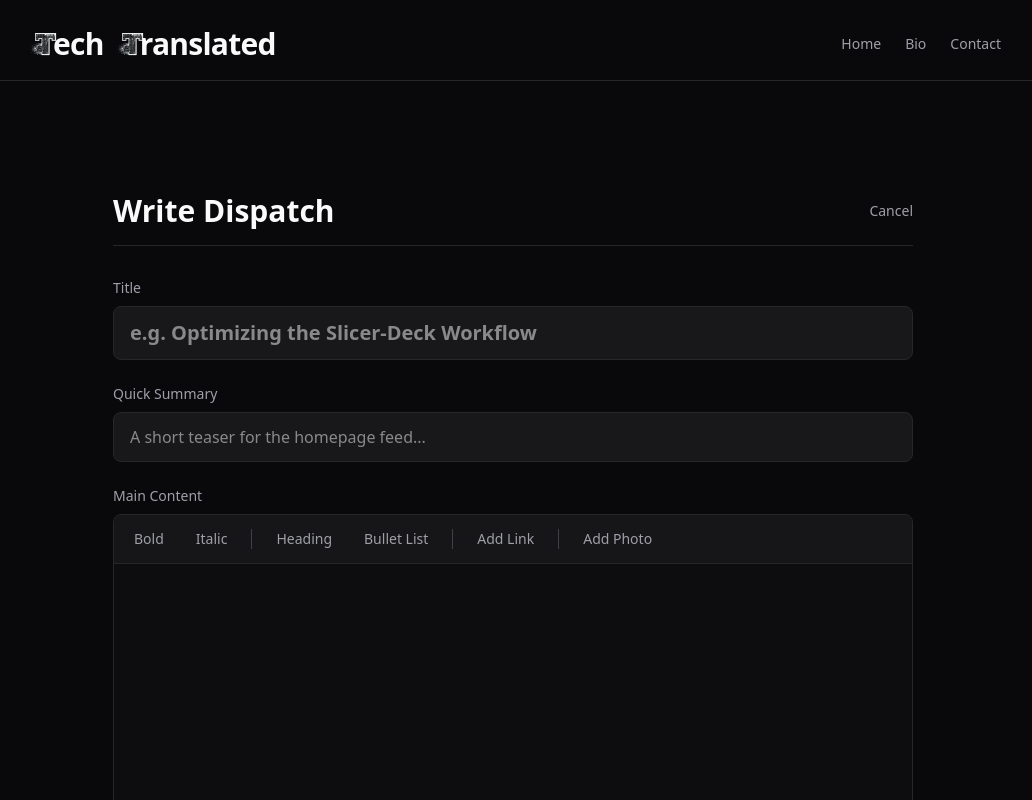
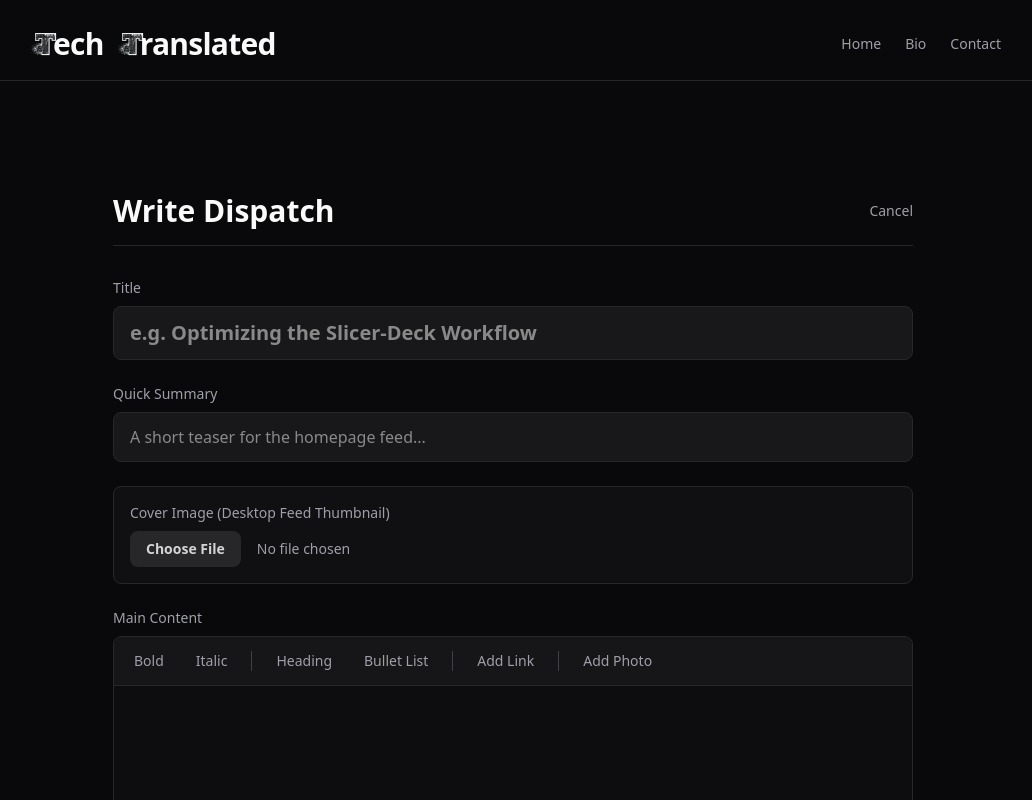
Before and after one commit to Jhinkemeyer/tech-translated, a Next.js app: page /admin/editor in a window 1280 px wide. Shown: the top 800 px of the page, without its empty margins (127-1159 px from the left). Built offline with nearby package versions, Linux system fonts and the light colour scheme; no server answers; sample sign-in values are in the browser's storage.

Commit message:
Feature: Added cover image uploads and desktop thumbnails

```diff
--- a/app/admin/editor/page.tsx
+++ b/app/admin/editor/page.tsx
@@ -1,7 +1,8 @@
 "use client";
 
 import { useState, useEffect } from "react";
-import { auth, db } from "../../../lib/firebase";
+// NEW: Added 'storage' to your firebase imports
+import { auth, db, storage } from "../../../lib/firebase";
 import { onAuthStateChanged } from "firebase/auth";
 import {
   collection,
@@ -9,6 +10,8 @@ import {
   serverTimestamp,
   getDocs,
 } from "firebase/firestore";
+// NEW: Added Firebase storage imports for uploading
+import { ref, uploadBytes, getDownloadURL } from "firebase/storage";
 import { useRouter } from "next/navigation";
 import Link from "next/link";
 import RichTextEditor from "../../../components/RichTextEditor";
@@ -17,6 +20,9 @@ export default function Editor() {
   const [title, setTitle] = useState("");
   const [summary, setSummary] = useState("");
   const [content, setContent] = useState("");
+  // NEW: State for the cover image
+  const [coverImage, setCoverImage] = useState("");
+  const [isUploadingImage, setIsUploadingImage] = useState(false);
   const [isSubmitting, setIsSubmitting] = useState(false);
   const router = useRouter();
 
@@ -26,6 +32,29 @@ export default function Editor() {
     });
     return () => unsubscribe();
   }, [router]);
+
+  // NEW: Function to handle the image upload to Firebase Storage
+  const handleImageUpload = async (e: React.ChangeEvent<HTMLInputElement>) => {
+    const file = e.target.files?.[0];
+    if (!file) return;
+
+    setIsUploadingImage(true);
+    try {
+      // Create a unique file name
+      const storageRef = ref(storage, `covers/${Date.now()}_${file.name}`);
+      // Upload the file
+      await uploadBytes(storageRef, file);
+      // Get the live URL
+      const downloadURL = await getDownloadURL(storageRef);
+      // Save it to state
+      setCoverImage(downloadURL);
+    } catch (error) {
+      console.error("Image upload failed", error);
+      alert("Failed to upload cover image.");
+    } finally {
+      setIsUploadingImage(false);
+    }
+  };
 
   const handlePublish = async (e: React.FormEvent) => {
     e.preventDefault();
@@ -37,6 +66,7 @@ export default function Editor() {
         title,
         summary,
         content,
+        coverImage, // NEW: Saves the image URL to the database!
         createdAt: serverTimestamp(),
       });
 
@@ -54,7 +84,7 @@ export default function Editor() {
           title,
           summary,
           postId: docRef.id,
-          emails, // Added the emails array here!
+          emails,
         }),
       });
 
@@ -115,6 +145,45 @@ export default function Editor() {
           />
         </div>
 
+        {/* NEW: Cover Image Upload UI */}
+        <div className="bg-zinc-900/50 border border-zinc-800 p-4 rounded-lg">
+          <label className="block text-sm font-medium text-zinc-400 mb-2">
+            Cover Image (Desktop Feed Thumbnail)
+          </label>
+          <div className="flex items-center gap-4">
+            <input
+              type="file"
+              accept="image/*"
+              onChange={handleImageUpload}
+              disabled={isUploadingImage}
+              className="text-sm text-zinc-400 file:mr-4 file:py-2 file:px-4 file:rounded-lg file:border-0 file:text-sm file:font-semibold file:bg-zinc-800 file:text-zinc-300 hover:file:bg-zinc-700 transition-colors cursor-pointer"
+            />
+            {isUploadingImage && (
+              <span className="text-emerald-500 text-sm animate-pulse">
+                Uploading...
+              </span>
+            )}
+          </div>
+
+          {/* Image Preview Window */}
+          {coverImage && (
+            <div className="mt-4 relative h-48 w-full sm:w-80 rounded-lg overflow-hidden border border-zinc-700">
+              <img
+                src={coverImage}
+                alt="Cover Preview"
+                className="object-cover w-full h-full"
+              />
+              <button
+                type="button"
+                onClick={() => setCoverImage("")}
+                className="absolute top-2 right-2 bg-red-500/90 text-white px-3 py-1 rounded text-xs font-bold hover:bg-red-500 transition-colors shadow-lg"
+              >
+                Remove
+              </button>
+            </div>
+          )}
+        </div>
+
         <div>
           <label className="block text-sm font-medium text-zinc-400 mb-2">
             Main Content
@@ -122,7 +191,7 @@ export default function Editor() {
           <RichTextEditor content={content} onChange={setContent} />
         </div>
 
-        <div className="flex justify-end pt-4">
+        <div className="flex justify-end pt-4 pb-12">
           <button
             type="submit"
             disabled={isSubmitting}
--- a/app/page.tsx
+++ b/app/page.tsx
@@ -56,10 +56,14 @@ export default function Home() {
             <Link
               href={`/post/${post.id}`}
               key={post.id}
-              className="block p-6 rounded-xl border border-zinc-800 bg-zinc-900/30 hover:bg-zinc-900/50 transition-colors cursor-pointer"
+              // NEW: Added 'flex', 'justify-between', and 'group' to the main card
+              className="flex items-center justify-between gap-6 p-6 rounded-xl border border-zinc-800 bg-zinc-900/30 hover:bg-zinc-900/50 transition-colors cursor-pointer group"
             >
-              <h2 className="text-xl font-semibold mb-2">{post.title}</h2>
-              {/* Format the Firebase timestamp into a clean, readable date */}
+              {/* NEW: Wrapped the text in a flex-1 container so it takes up the left side */}
+              <div className="flex-1">
+                <h2 className="text-xl font-semibold mb-2 group-hover:text-zinc-300 transition-colors">
+                  {post.title}
+                </h2>
                 <p className="text-zinc-400 text-sm mb-4">
                   {post.createdAt?.toDate
                     ? post.createdAt.toDate().toLocaleDateString("en-US", {
@@ -70,6 +74,18 @@ export default function Home() {
                     : "Just now"}
                 </p>
                 <p className="text-zinc-300 line-clamp-2">{post.summary}</p>
+              </div>
+
+              {/* NEW: The Thumbnail Container! Hidden on mobile (hidden), shown on desktop (sm:block) */}
+              {post.coverImage && (
+                <div className="hidden sm:block w-40 h-28 flex-shrink-0 overflow-hidden rounded-lg border border-zinc-800">
+                  <img
+                    src={post.coverImage}
+                    alt={post.title}
+                    className="w-full h-full object-cover transform group-hover:scale-105 transition-transform duration-500"
+                  />
+                </div>
+              )}
             </Link>
           ))
         )}
```
Lines whose indentation alone changed are shown as unchanged.
